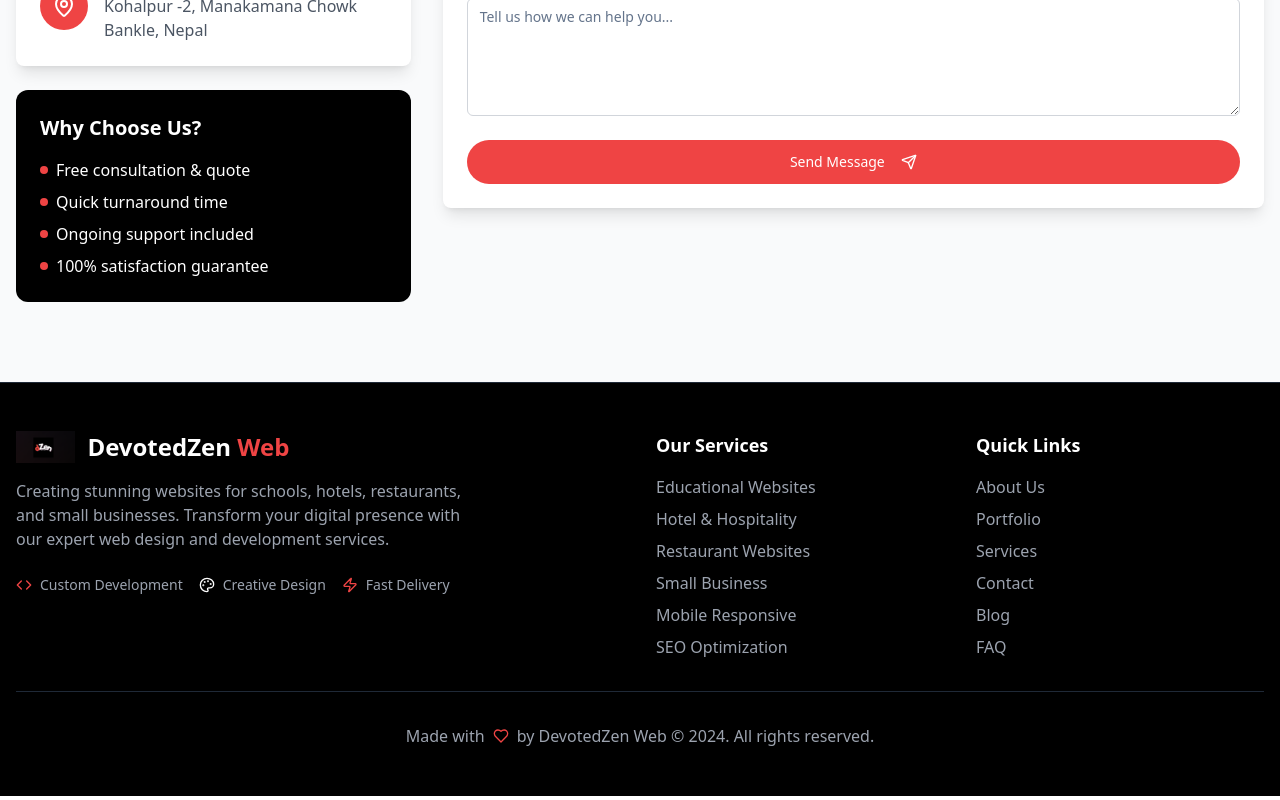
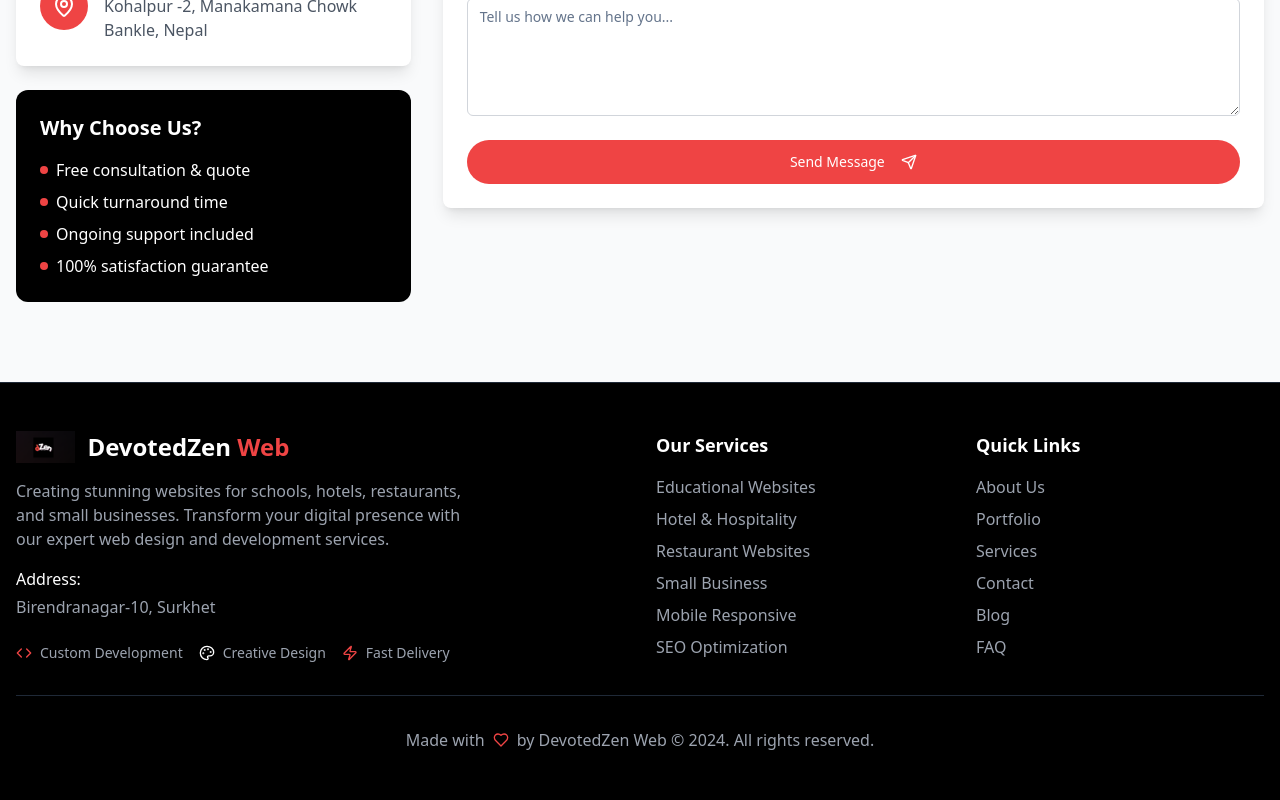
Before and after one commit to ashwyn79/webcraft-agency-designs, a React (Vite) app: page / in a window 1280 px wide. Shown: the part 4518-5318 px from the top of the page. Built offline with nearby package versions, Linux system fonts and the light colour scheme; no server answers; the database is empty.

Commit message:
Add company address
Add company address to the footer.

```diff
--- a/src/components/Footer.tsx
+++ b/src/components/Footer.tsx
@@ -20,10 +20,14 @@ const Footer = () => {
                 <span className="text-red-500">Web</span>
               </h3>
             </div>
-            <p className="text-gray-400 mb-6 max-w-md">
+            <p className="text-gray-400 mb-4 max-w-md">
               Creating stunning websites for schools, hotels, restaurants, and small businesses.
               Transform your digital presence with our expert web design and development services.
             </p>
+            <div className="text-gray-400 mb-6">
+              <p className="font-medium text-white mb-1">Address:</p>
+              <p>Birendranagar-10, Surkhet</p>
+            </div>
             <div className="flex gap-4">
               <div className="flex items-center gap-2 text-sm text-gray-400">
                 <Code className="h-4 w-4 text-red-500" />
```
Also changed, not shown: 1 other file (tests, documents, lock files or other folders).
